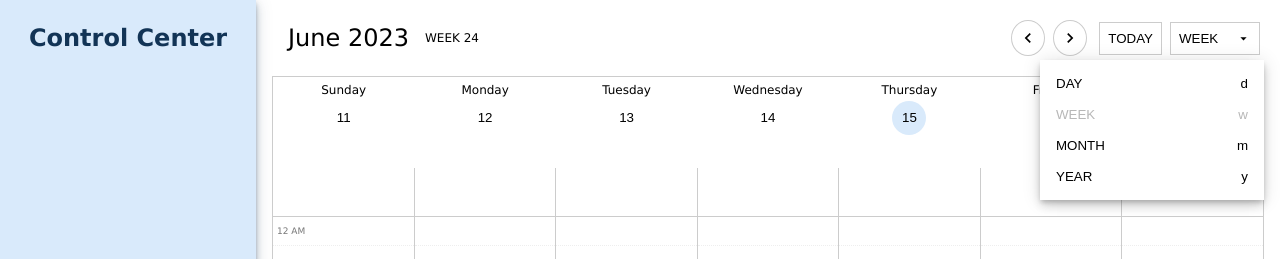
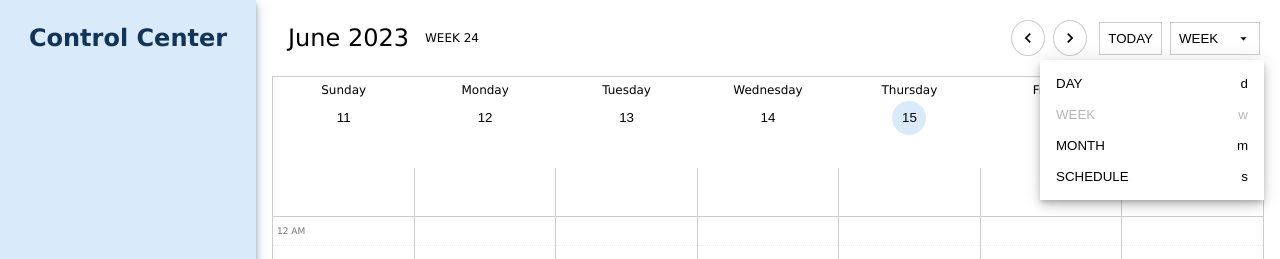
Before and after one commit to polyphonic13/vue3-calendar, a Vue app: page / in a window 1280 px wide. Both pictures are taken after a click on the button "WEEK". Shown: the top 259 px of the page. Built offline with nearby package versions, Linux system fonts and the light colour scheme.

Commit message:
switch calendar type YEAR to SCHEDULE

```diff
--- a/src/components/LayoutSelector.vue
+++ b/src/components/LayoutSelector.vue
@@ -40,11 +40,11 @@
             </button>
             <button
                 class="layout_selector__list_item layout__btn"
-                :disabled="props.layout === CalendarLayout.YEAR"
-                @click="() => onLayoutBtnClicked(CalendarLayout.YEAR)"
+                :disabled="props.layout === CalendarLayout.SCHEDULE"
+                @click="() => onLayoutBtnClicked(CalendarLayout.SCHEDULE)"
             >
-                <span>YEAR</span>
-                <span>y</span>
+                <span>SCHEDULE</span>
+                <span>s</span>
             </button>
 
         </div>
@@ -76,6 +76,7 @@
             ['m', CalendarLayout.MONTH],
             ['w', CalendarLayout.WEEK],
             ['d', CalendarLayout.DAY],
+            ['s', CalendarLayout.SCHEDULE],
         ],
     );
 
--- a/src/enum/CalendarLayout.ts
+++ b/src/enum/CalendarLayout.ts
@@ -1,6 +1,6 @@
 export enum CalendarLayout {
-    YEAR = 'year',
     MONTH = 'month',
     WEEK = 'week',
     DAY = 'day',
+    SCHEDULE = 'schedule',
 }
--- a/src/stores/calendar.ts
+++ b/src/stores/calendar.ts
@@ -350,10 +350,10 @@ export const useCalendarStore = defineStore('calendar', () => {
     };
 
     const INCREMENT_METHODS = {
-        [CalendarLayout.YEAR]: incrementYear,
         [CalendarLayout.MONTH]: incrementMonth,
         [CalendarLayout.WEEK]: incrementWeek,
         [CalendarLayout.DAY]: incrementDay,
+        [CalendarLayout.SCHEDULE]: () => { },
     };
 
     const increment = () => {
@@ -361,10 +361,10 @@ export const useCalendarStore = defineStore('calendar', () => {
     };
 
     const DECREMENT_METHODS = {
-        [CalendarLayout.YEAR]: decrementYear,
         [CalendarLayout.MONTH]: decrementMonth,
         [CalendarLayout.WEEK]: decrementWeek,
         [CalendarLayout.DAY]: decrementDay,
+        [CalendarLayout.SCHEDULE]: () => { },
     };
 
     const decrement = () => {
```
